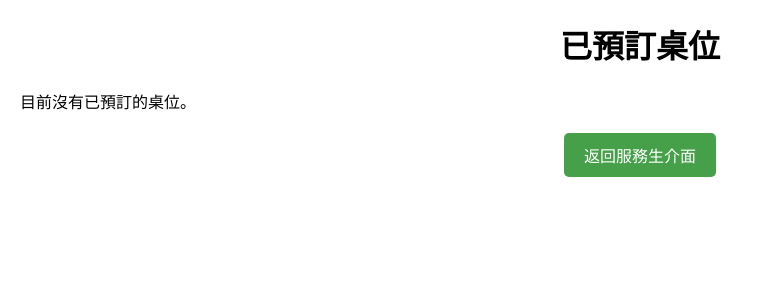
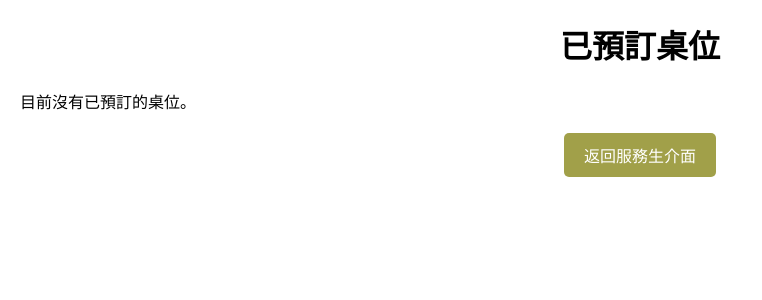
Before and after one commit to comedimmy/MySQL-buffet, a PHP site: page /reserved.php in a window 1280 px wide, with the pointer over the restyled element. Shown: the top 300 px of the page, without its empty margins (0-762 px from the left). Run offline with PHP 8.4, Linux system fonts and the light colour scheme; data comes from the database, SQL or seed files in the repository.

Commit message:
reserved.php

```diff
--- a/reserved.php
+++ b/reserved.php
@@ -63,7 +63,7 @@ $reservedTables = $result->fetch_all(MYSQLI_ASSOC);
             text-decoration: none;
         }
         .back-button:hover {
-            background-color: #45a049;
+            background-color: #a1a049;
         }
     </style>
 </head>
```
